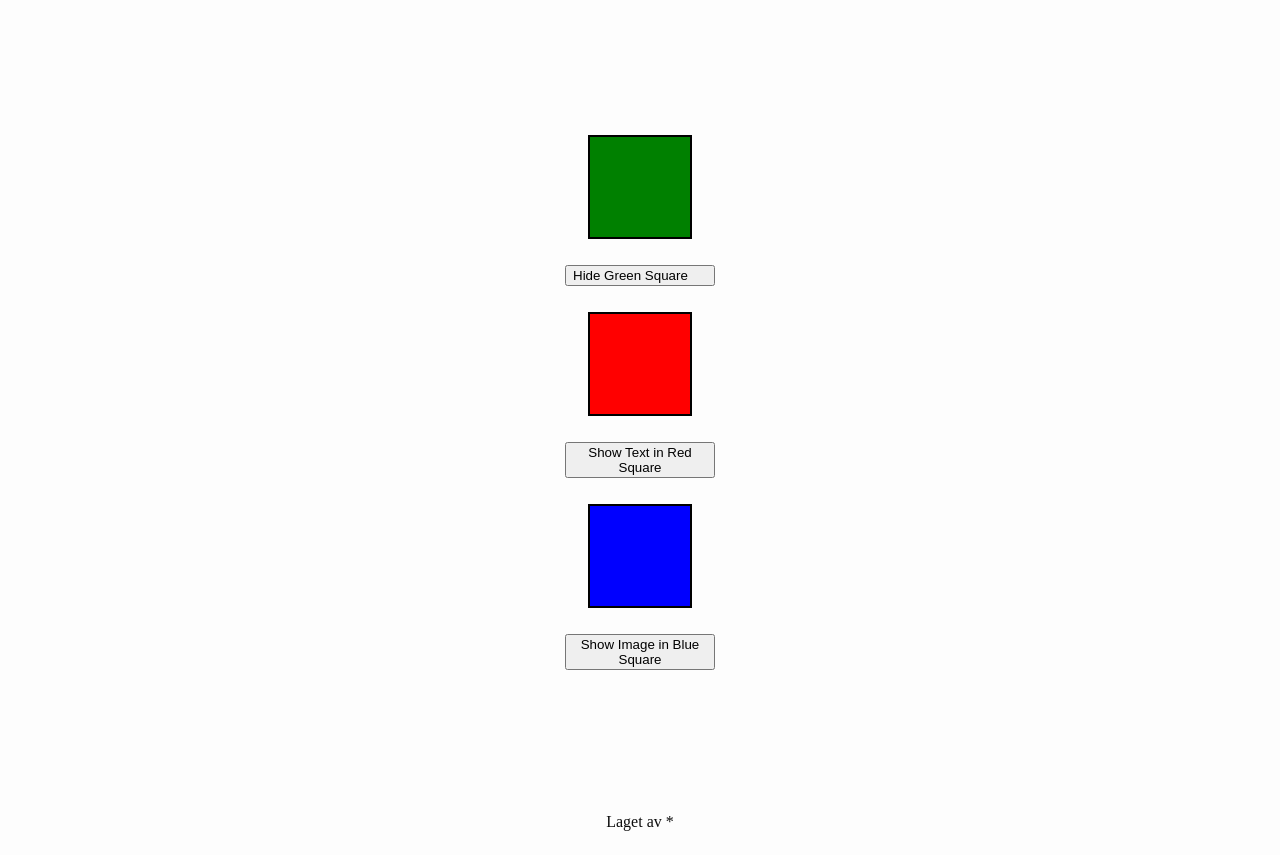
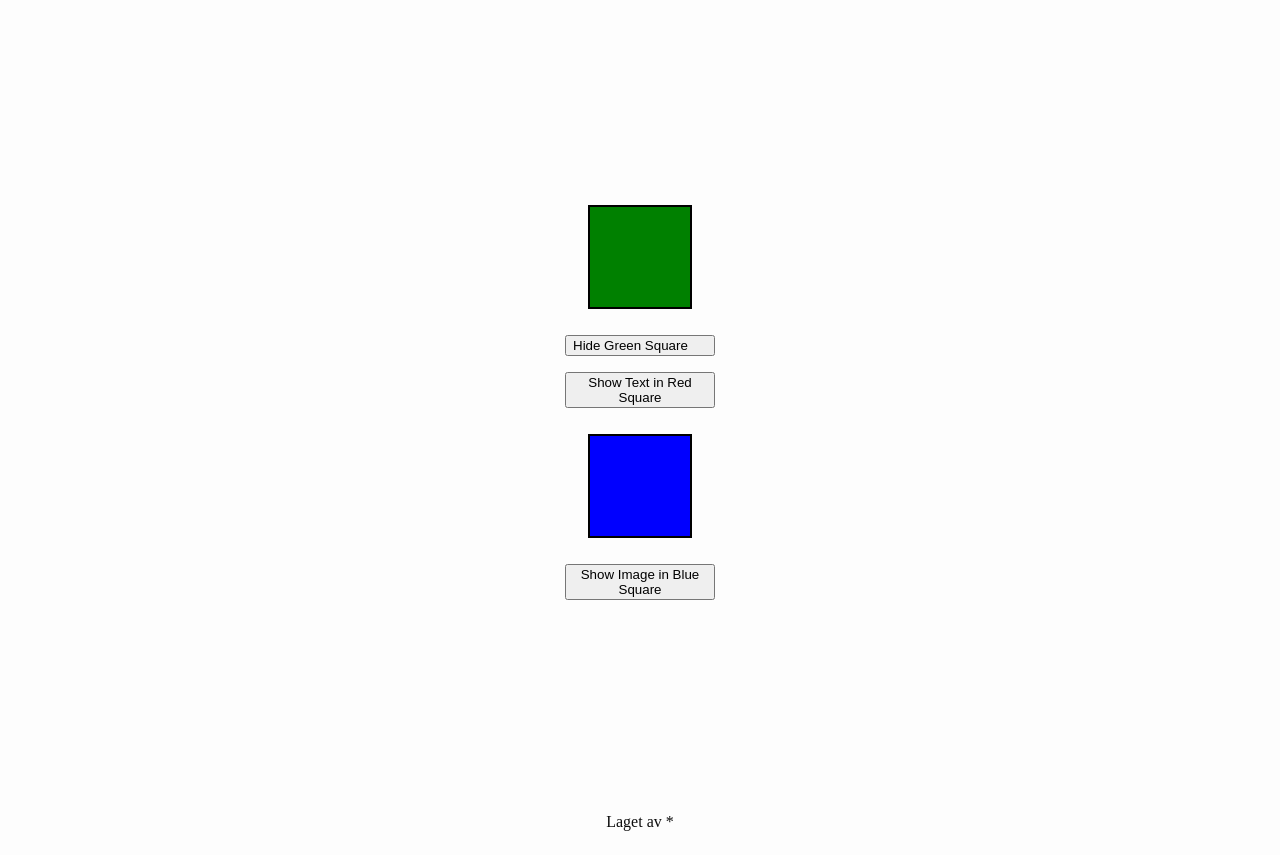
Before and after one commit to sharmababita/Kodeloftet_Dag15, a website: page index.html in a window 1280 px wide. Both pictures are taken after a click on the button "Show Text in Red Square". Shown: the part 65-920 px from the top of the page. Drawn offline with Linux system fonts and the light colour scheme.

Commit message:
Red Square oppgave

```diff
--- a/script.js
+++ b/script.js
@@ -1,18 +1,43 @@
-// Green Square
-const squareGreenHide = document.querySelector("#squareGreenHide");
+// Red Square
+const squareRedShow = document.querySelector("#squareRedShow");
 
-const squareGreenButton= document.querySelector("#squareGreenButton");
+const squareRedButton = document.querySelector("#squareRedButton");
 
-console.log(squareGreenHide, squareGreenButton)
+console.log(squareRedButton)
 
-squareGreenButton.addEventListener("click", function(){
-  console.log(" Button is clicked!");
+squareRedButton.addEventListener("click", function () {
+  console.log("Button is clicked!");
 
-  console.log("squareGreenHide");
+  console.log(squareRedShow);
 
-  console.log("SquaregreenShow");
 
-  squareGreenHide.classList.add("hidden");
+
+  squareRedShow.classList.toggle("hidden");
 });
 
-''
+
+
+const squareRedShowText = document.querySelector("#squareRedButton");
+
+console.log(squareRedShowText,squareRedButton);
+
+
+squareRedButton.addEventListener("click", function () {
+ console.log("Button is clicked")
+
+ const squareRedText = document.
+ createElement ("p");
+ console.log(squareRedText);
+
+ squareRedText.textContent = " Jeg er tekst i en rød boks";
+
+ squareRedText.classList.toggle("hidden");
+
+ squareRedShowText.appendChild
+ (squareRedText);
+})
+
+// Red Square
+// Lag variable som henter ID+ene som hører til red square
+// set opp en event listener til red square knappen
+// Bonus: Leg til funksjonenalliteten til red square i den anonyme
```
Also changed, not shown: styles.css (line endings or trailing spaces).
